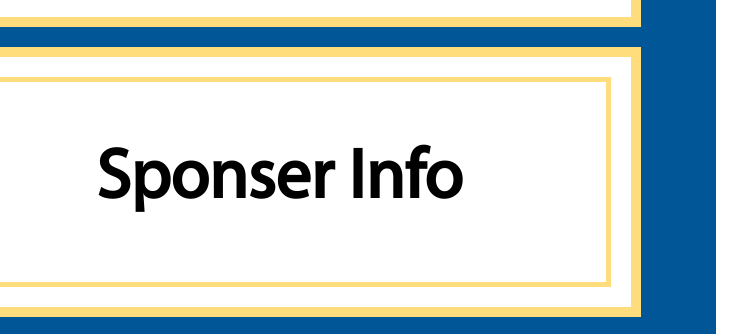
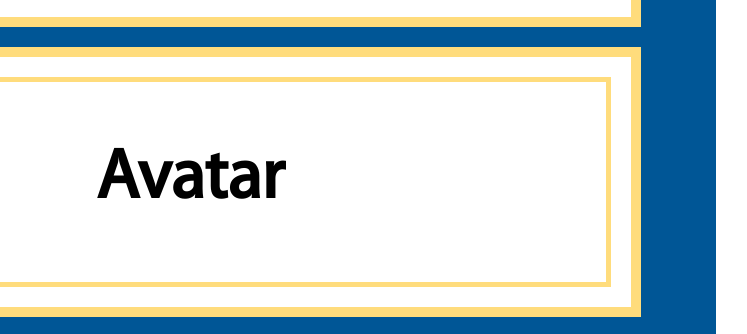
Before and after one commit to getrobotsolutions/NMTC, a website: page maincontents.htm in a window 1280 px wide. Shown: the part 918-1252 px from the top of the page, 364-1111 px from the left. Drawn offline with Linux system fonts and the light colour scheme.

Commit message:
Removed sponser button

```diff
--- a/maincontents.htm
+++ b/maincontents.htm
@@ -48,12 +48,12 @@
         </div>
       </div>
 
-      <div class="col-sm-12 navigation-box" style="" onclick="FC_ContentsCall('Slotmachine')">
+      <!--<div class="col-sm-12 navigation-box" style="" onclick="FC_ContentsCall('Slotmachine')">
         <div>
           <img src="assets/icons/android-6.png" class="navigation-icon" width="190">
           <h2 class="navigation-text">Sponser Info</h2>
         </div>
-      </div>
+      </div>-->
 
       <div class="col-sm-12 navigation-box" style="" onclick="FC_ContentsCall('Avatar')">
         <div>
```
